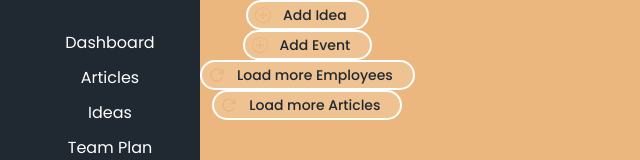
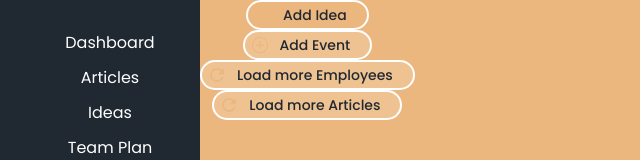
Before and after one commit to helher/newsplan, a React (Create React App) app: page /ideas in a window 1280 px wide. In both pictures the pointer is over the button "Add Idea". Shown: the top 160 px of the page, without its empty margins (0-640 px from the left). Built offline with nearby package versions, Linux system fonts and the light colour scheme.

Commit message:
Footer css added

```diff
--- a/src/components/buttons/FooterButton/FooterButton.css
+++ b/src/components/buttons/FooterButton/FooterButton.css
@@ -1,8 +1,4 @@
 @import url(./../../../index.css);
-
-/*  * {
-    border: 1px solid red;
-} */
 
 button {
     border: 2px solid white;
@@ -11,6 +7,8 @@ button {
     padding-right: 20px;
     color: white;
     border-radius: 15px;
+    transition: 0.3s;
+    cursor: pointer;
 }
 
 .icon {
@@ -27,3 +25,7 @@ button {
     padding-left: 5px;
     color: white;
 }
+
+button:hover {
+    background-color: var(--white-color-40)
+}
```
